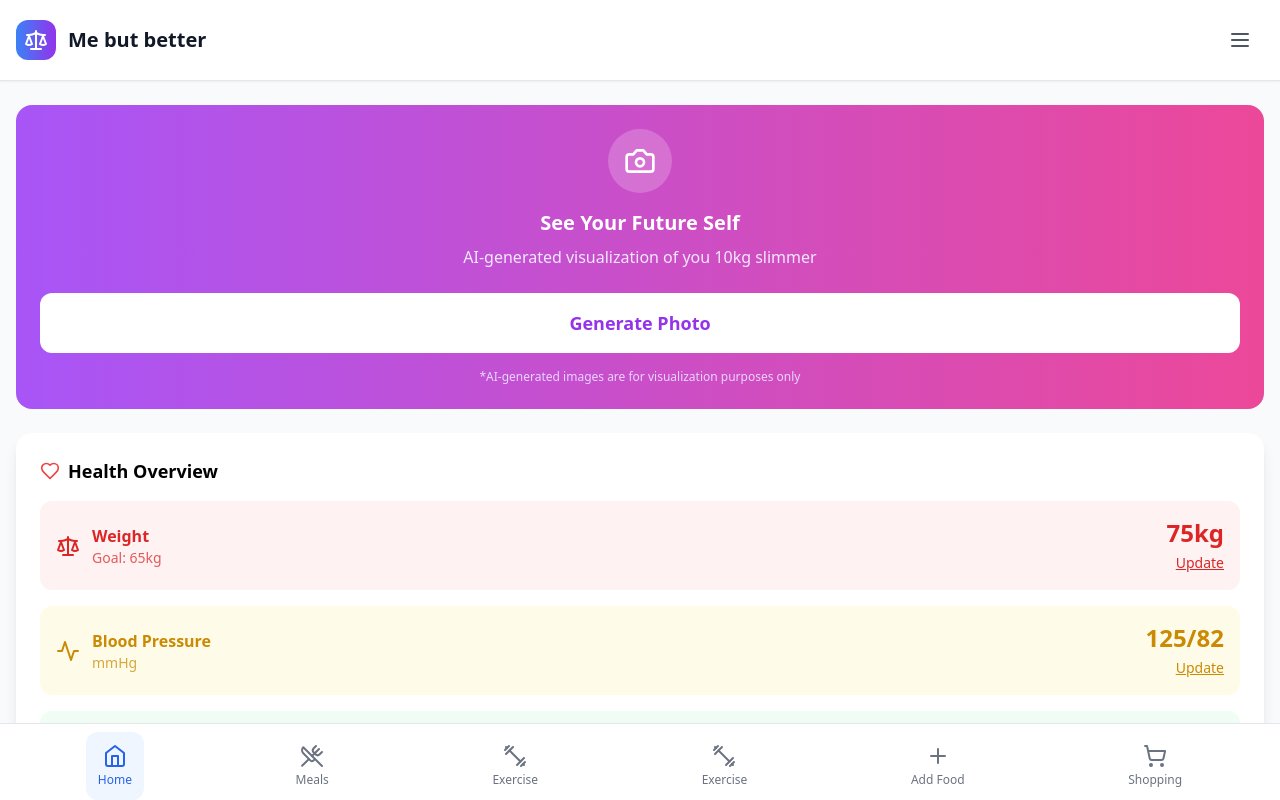
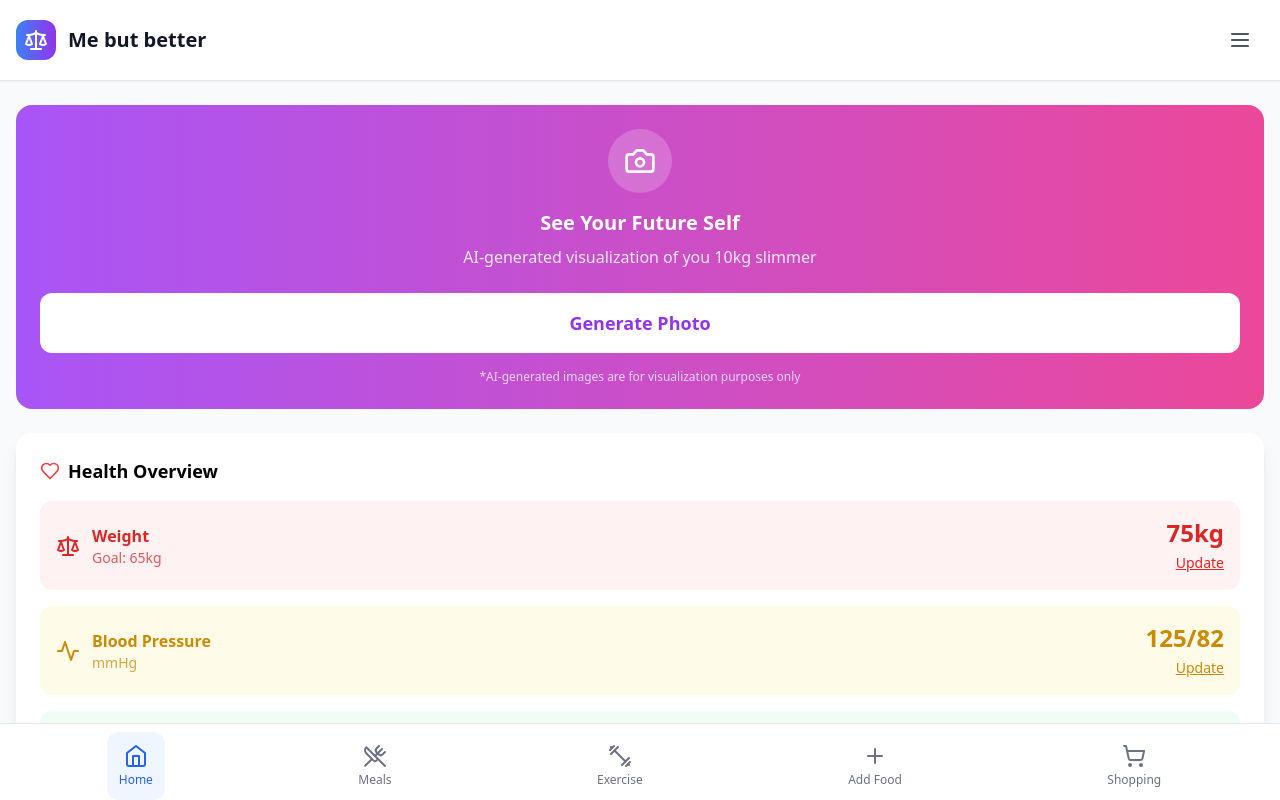
Before and after one commit to Tsa-chi/vibe_bolt, a React (Vite) app: page / in a window 1280 px wide. Shown: the top 800 px of the page. Built offline with nearby package versions, Linux system fonts and the light colour scheme.

Commit message:
Remove duplicate exercise tab from bottom navigation

```diff
--- a/src/App.tsx
+++ b/src/App.tsx
@@ -682,7 +682,6 @@ function App() {
             { id: 'dashboard', icon: Home, label: 'Home' },
             { id: 'meals', icon: UtensilsCrossed, label: 'Meals' },
             { id: 'exercise', icon: Dumbbell, label: 'Exercise' },
-            { id: 'exercise', icon: Dumbbell, label: 'Exercise' },
             { id: 'food-input', icon: Plus, label: 'Add Food' },
             { id: 'shopping', icon: ShoppingCart, label: 'Shopping' }
           ].map((item) => {
```
